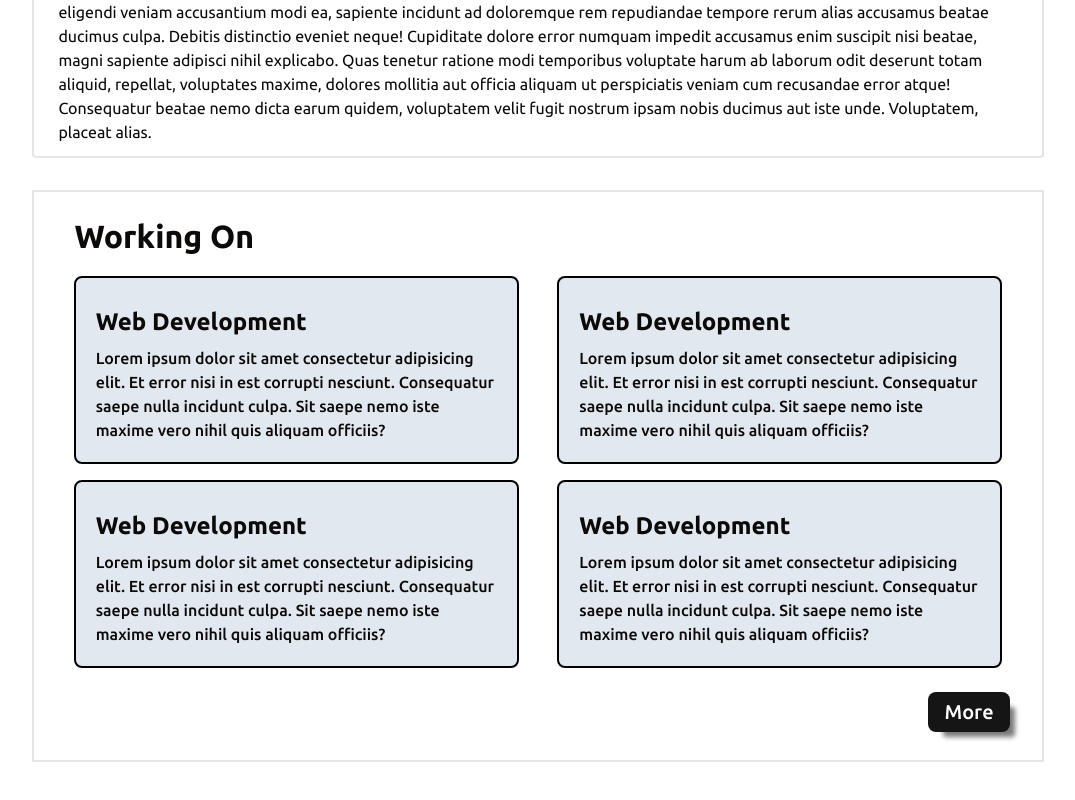
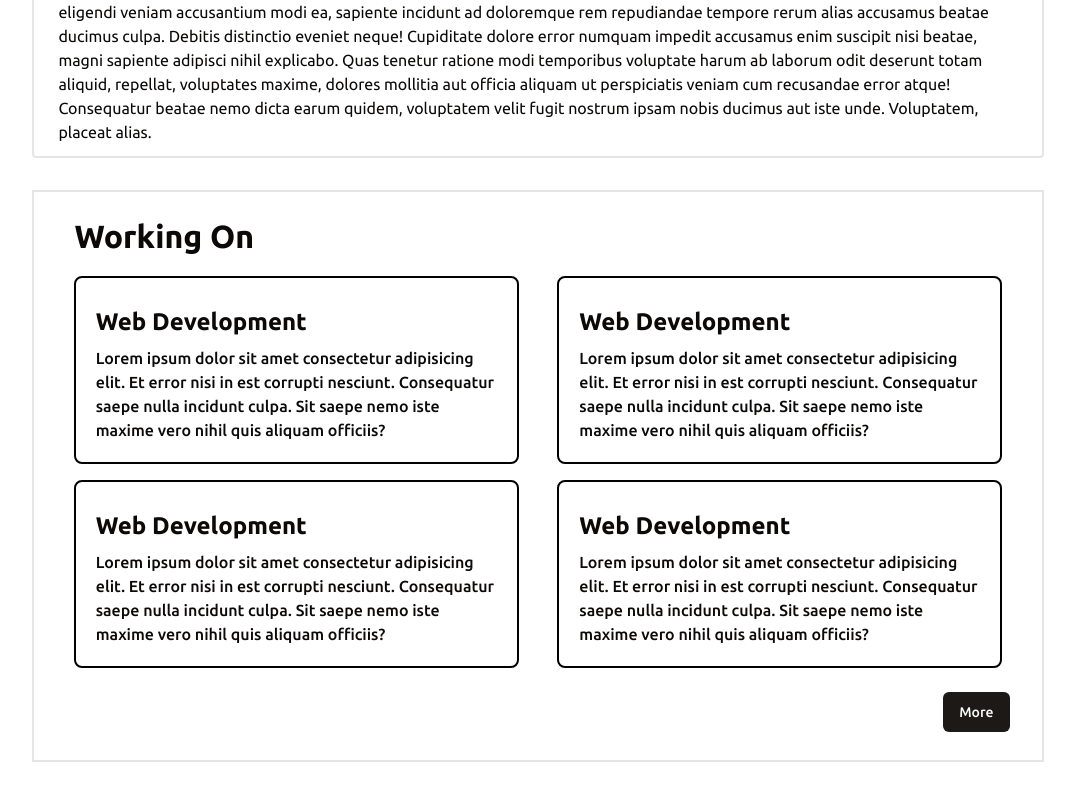
Before and after one commit to thtauhid/open-profile, a React (Vite) app: page /profile/1 in a window 1280 px wide. Shown: the part 398-1198 px from the top of the page, without its empty margins (102-1177 px from the left). Built offline with nearby package versions, Linux system fonts and the light colour scheme.

Commit message:
Updated  Workingon Component

```diff
--- a/src/components/ui/WorkingCard.tsx
+++ b/src/components/ui/WorkingCard.tsx
@@ -8,7 +8,7 @@ const WorkingCard = ({
   content: string;
 }) => {
   return (
-    <article className="lg:w-[46%]  w-full  flex flex-col p-5 bg-slate-200 my-2 mx-1 justify-around rounded-lg border-black border-solid border-2">
+    <article className="lg:w-[46%]  w-full  flex flex-col p-5  my-2 mx-1 justify-around rounded-lg border-black border-solid border-2">
         <div className="my-2 font-bold text-2xl">{title}</div>
         <div className="font-medium text-md">{content}</div>
     </article>
--- a/src/components/ui/button.tsx
+++ b/src/components/ui/button.tsx
@@ -18,7 +18,7 @@ const buttonVariants = cva(
           "bg-secondary text-secondary-foreground hover:bg-secondary/80",
         ghost: "hover:bg-accent hover:text-accent-foreground",
         link: "text-primary underline-offset-4 hover:underline",
-         blackwhite:"bg-[#151515] text-white text-xl font-medium  rounded-lg hover:bg-slate-100 hover:text-black boxshadow duration-300"
+
       },
       size: {
         default: "h-10 px-4 py-2",
--- a/src/pages/Profile/Working.tsx
+++ b/src/pages/Profile/Working.tsx
@@ -35,7 +35,7 @@ const Working = () => {
       </section>
 
       <div className="my-4 flex w-full justify-end pr-5">
-        <Button variant={"blackwhite"}>More</Button>
+        <Button variant={"default"}>More</Button>
       </div>
     </div>
   );
```
